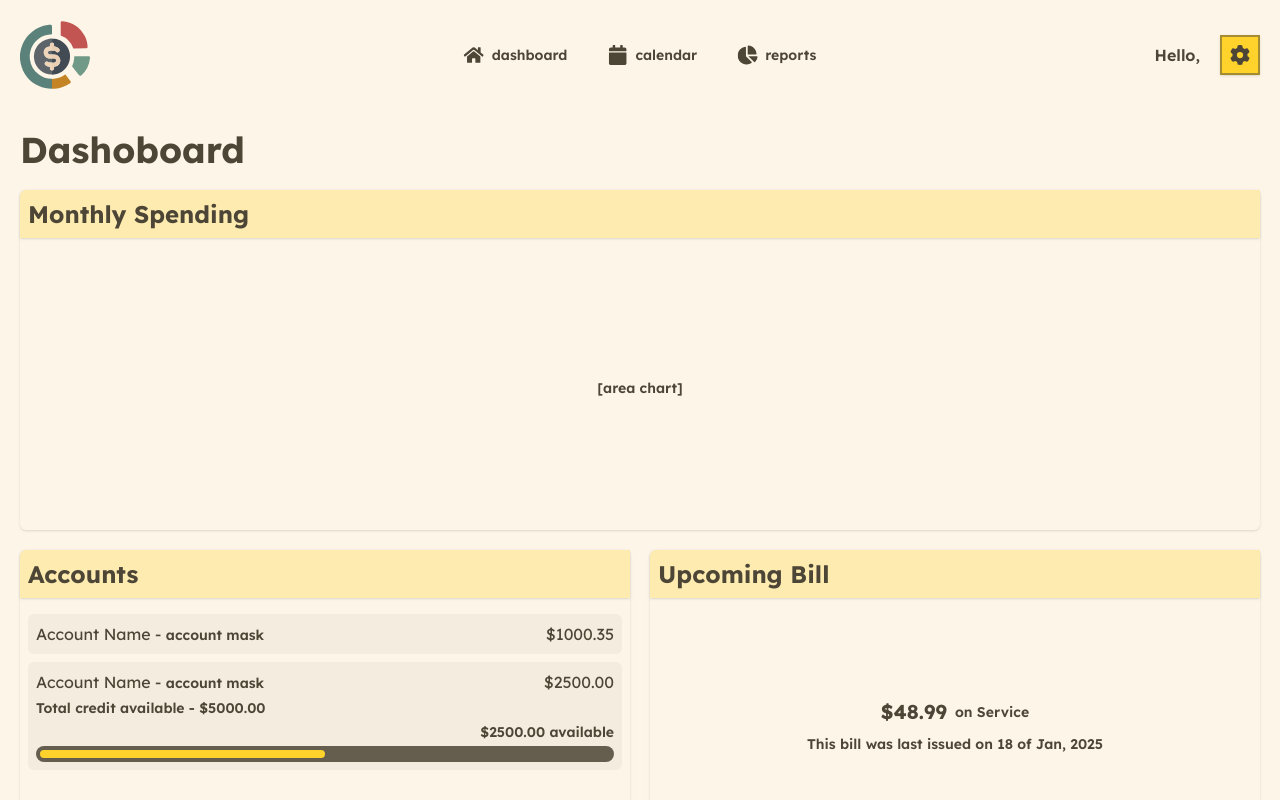
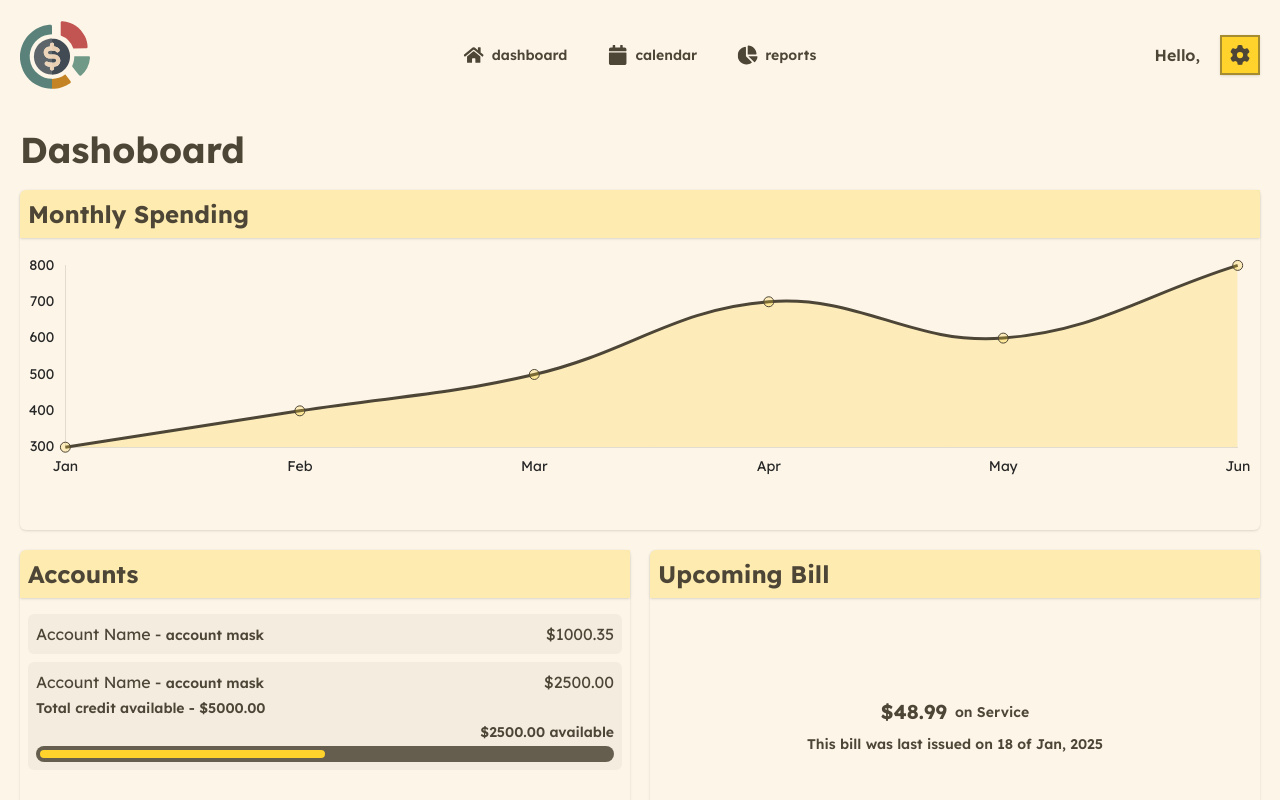
Before and after one commit to andresfromero328/moneyTrack_V2, a Next.js app: page / in a window 1280 px wide. Shown: the top 800 px of the page. Built offline with nearby package versions, Linux system fonts and the light colour scheme; no server answers.

Commit message:
testing chart

```diff
--- a/app/(authenticated-content)/page.tsx
+++ b/app/(authenticated-content)/page.tsx
@@ -9,7 +9,7 @@ export default function Home() {
   return (
     <StaggerAnimWrapper
       tag="main"
-      style="w-full max-w-7xl mx-auto flex flex-col gap-5 p-5"
+      style="w-full max-w-7xl mx-auto flex flex-col  gap-5 p-5"
     >
       <h1>Dashoboard</h1>
 
--- a/components/animations/StaggerAnimWrapper.tsx
+++ b/components/animations/StaggerAnimWrapper.tsx
@@ -19,8 +19,8 @@ const containerVariants = {
 };
 
 const childVariants = {
-  hidden: { opacity: 0, y: 20 },
-  show: { opacity: 1, y: 0 },
+  hidden: { opacity: 0 },
+  show: { opacity: 1 },
 };
 
 const StaggerAnimWrapper = ({
--- a/components/global/navbar/Navbar.tsx
+++ b/components/global/navbar/Navbar.tsx
@@ -1,8 +1,10 @@
 "use client";
 
-import React, { useState } from "react";
+import React, { useEffect, useState } from "react";
 import Link from "next/link";
 import Image from "next/image";
+import { useSession } from "next-auth/react";
+import { usePathname } from "next/navigation";
 
 import { FaGear } from "react-icons/fa6";
 import { RiMenu3Fill } from "react-icons/ri";
@@ -12,13 +14,19 @@ import useIsScrolling from "@/hooks/useIsScrolling";
 import useScreenWidth from "@/hooks/useScreenWidth";
 
 import Sidebar from "./Sidebar";
-import { useSession } from "next-auth/react";
 
 const Navbar = () => {
   const isScrolling = useIsScrolling();
   const width = useScreenWidth();
   const { data: session } = useSession();
+  const pathname = usePathname();
   const [openSB, setOpenSB] = useState(false);
+
+  useEffect(() => {
+    if (openSB) setOpenSB(false);
+
+    // eslint-disable-next-line react-hooks/exhaustive-deps
+  }, [pathname]);
 
   return (
     <>
--- a/components/global/navbar/Sidebar.tsx
+++ b/components/global/navbar/Sidebar.tsx
@@ -26,7 +26,7 @@ const Sidebar = ({ setOpen }: Props) => {
             aria-label={`${navLink.text}-link`}
             key={index}
             href={navLink.href}
-            className="group link justify-start w-[89px]"
+            className="group link justify-start w-[125px]"
           >
             <navLink.icon className="icon link-child" />
             <small className="link-child group-hover:translate-x-1 anim-transition">
--- a/components/pages/dashboard/spending/SpendingAreaChart.tsx
+++ b/components/pages/dashboard/spending/SpendingAreaChart.tsx
@@ -1,14 +1,101 @@
-'use client'
+"use client";
 
 import React from "react";
+import { Line } from "react-chartjs-2";
+import {
+  Chart as ChartJS,
+  CategoryScale,
+  LinearScale,
+  PointElement,
+  LineElement,
+  Title,
+  Tooltip,
+  Legend,
+  Filler,
+  ChartOptions,
+  ChartData,
+} from "chart.js";
+
+ChartJS.register(
+  CategoryScale,
+  LinearScale,
+  PointElement,
+  LineElement,
+  Title,
+  Tooltip,
+  Legend,
+  Filler
+);
 
 const SpendingAreaChart = () => {
+  const data: ChartData<"line"> = {
+    labels: ["Jan", "Feb", "Mar", "Apr", "May", "Jun"],
+    datasets: [
+      {
+        data: [300, 400, 500, 700, 600, 800],
+        backgroundColor: "rgba(255, 211, 44, .25)",
+        borderColor: "rgba(77, 70, 55, 1)",
+        pointRadius: 5,
+        tension: 0.4,
+        fill: true,
+      },
+    ],
+  };
+
+  const options: ChartOptions<"line"> = {
+    responsive: true,
+    maintainAspectRatio: false,
+    plugins: {
+      legend: {
+        display: false,
+      },
+      tooltip: {
+        titleFont: {
+          size: 14,
+          family: "Lexend, sans-serif",
+        },
+        bodyFont: {
+          size: 14,
+          family: "Lexend, sans-serif",
+        },
+      },
+    },
+    scales: {
+      x: {
+        grid: {
+          display: false,
+        },
+        ticks: {
+          color: "#272727",
+          font: {
+            size: 14,
+            family: "Lexend, sans-serif",
+          },
+        },
+      },
+      y: {
+        grid: {
+          display: false,
+        },
+        ticks: {
+          color: "#272727",
+          font: {
+            size: 14,
+            family: "Lexend, sans-serif",
+          },
+        },
+      },
+    },
+  };
   return (
     <div className="col-span-2 rounded-md shadow-sm flex flex-col gap-2 min-h-[336px]">
       <h2 className="bg-accent/30 p-2 rounded-tl-md shadow-sm">
         Monthly Spending
       </h2>
-      <small className="flex-1 grid place-items-center">[area chart]</small>
+      {/* <small className="flex-1 grid place-items-center">[area chart]</small> */}
+      <div className="w-full h-60 p-2">
+        <Line id="speding-line-chart" data={data} options={options} />
+      </div>
     </div>
   );
 };
--- a/package.json
+++ b/package.json
@@ -10,12 +10,14 @@
   },
   "dependencies": {
     "bcryptjs": "^3.0.2",
+    "chart.js": "^4.4.9",
     "framer-motion": "^12.7.4",
     "mongoose": "^8.13.2",
     "next": "15.3.1",
     "next-auth": "^4.24.11",
     "plaid": "^32.0.0",
     "react": "^19.0.0",
+    "react-chartjs-2": "^5.3.0",
     "react-datepicker": "^8.3.0",
     "react-dom": "^19.0.0",
     "react-icons": "^5.5.0",
```
Also changed, not shown: 1 other file (tests, documents, lock files or other folders).
